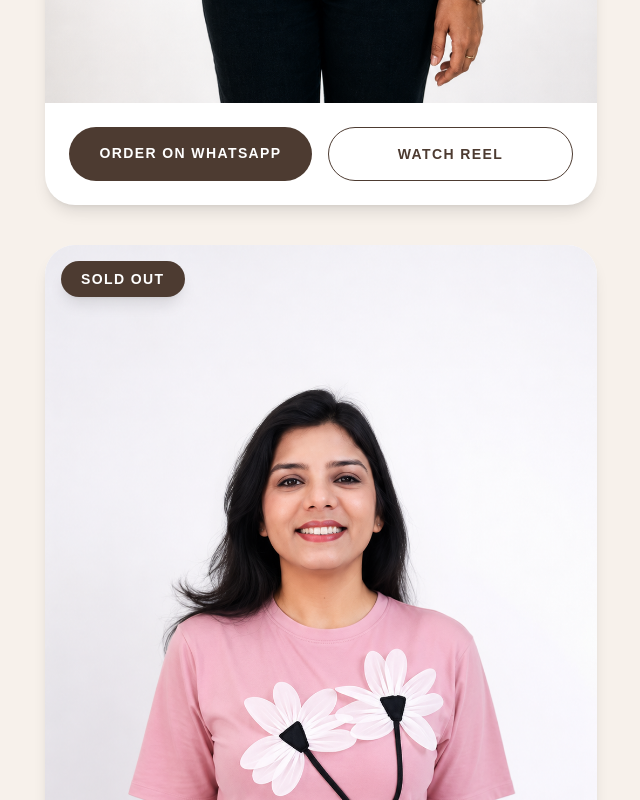
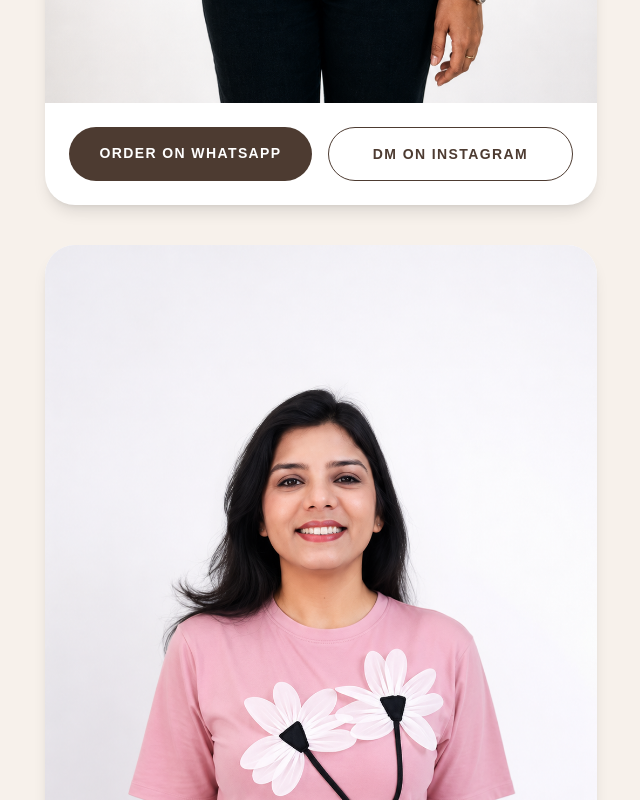
Before and after one commit to jainzera11-clothing/jainzera, a Next.js app: page /products/aesthetic-flower-tees in a window 1280 px wide. Shown: the part 1800-2600 px from the top of the page, without its empty margins (19-659 px from the left). Built offline with nearby package versions, Linux system fonts and the light colour scheme.

Commit message:
updated flower tees section

```diff
--- a/app/products/aesthetic-flower-tees/page.tsx
+++ b/app/products/aesthetic-flower-tees/page.tsx
@@ -32,17 +32,6 @@ export default function ProductPage() {
               className="relative bg-white rounded-[30px] overflow-hidden shadow-lg"
             >
 
-              {/* SOLD OUT TAG */}
-              {(index === 2) && (
-
-                <div className="absolute top-4 left-4 z-10 bg-[#4d3b31] text-white px-5 py-2 rounded-full text-sm uppercase tracking-widest font-semibold shadow-lg">
-
-                  Sold Out
-
-                </div>
-
-              )}
-
               {/* IMAGE */}
               <img
                 src={img}
@@ -62,13 +51,13 @@ export default function ProductPage() {
                   Order On WhatsApp
                 </a>
 
-                {/* INSTAGRAM */}
+                {/* INSTAGRAM DM */}
                 <a
-                  href="https://www.instagram.com/reel/DYmRAx0xd5k/?utm_source=ig_web_copy_link&igsh=MzRlODBiNWFlZA=="
+                  href="https://www.instagram.com/jainzera?igsh=d3g0OWs5ZDV1b2di"
                   target="_blank"
                   className="flex-1 border border-[#4d3b31] text-[#4d3b31] text-center py-4 uppercase text-sm tracking-widest hover:bg-[#4d3b31] hover:text-white transition rounded-full font-semibold"
                 >
-                  Watch Reel
+                  DM On Instagram
                 </a>
 
               </div>
```
